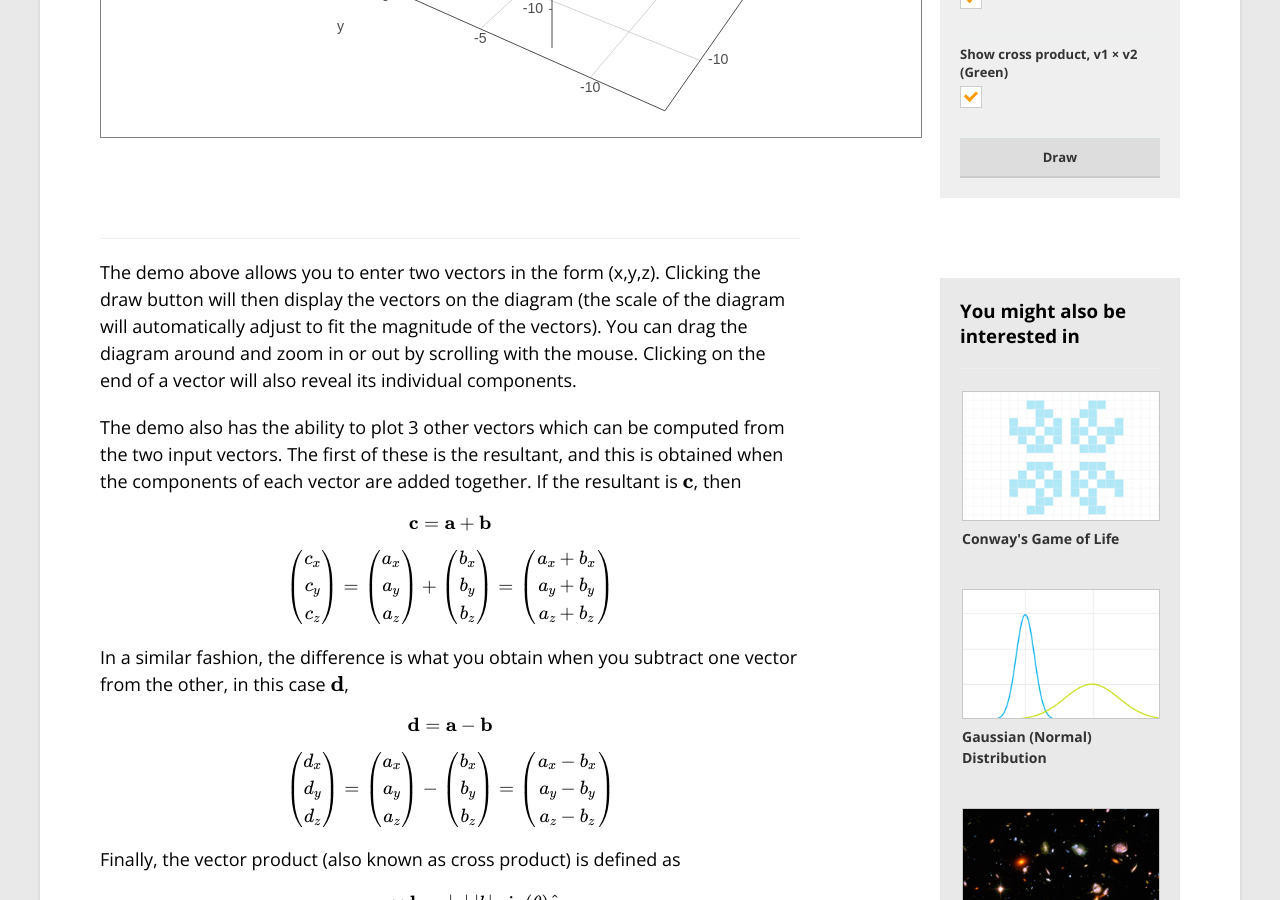
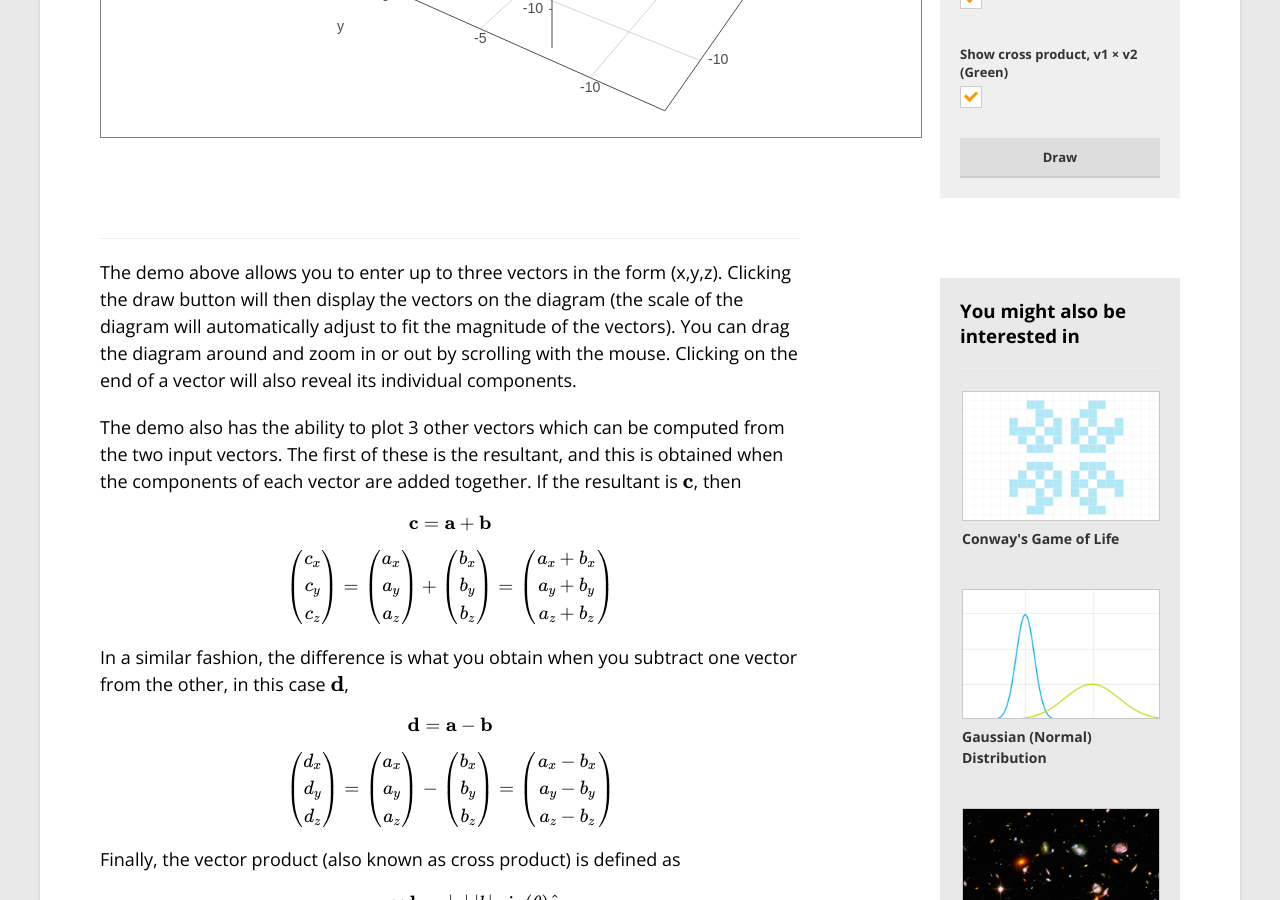
Before and after one commit to edwardball/academo.org, a Jekyll site: the page built from demos/3d-vector-plotter/index.html, in a window 1280 px wide and 900 px high, scrolled down 931 px. Built offline with Jekyll 4.4.1, drawn with Linux system fonts in a browser that asks for light colours; nearby versions of some CDN libraries; Markdown is read by kramdown in place of the engine named in the settings; formulas are drawn with MathJax 3; comment, search, counter and statistics services are not loaded.

Commit message:
Minor copy amend

```diff
--- a/demos/3d-vector-plotter/index.html
+++ b/demos/3d-vector-plotter/index.html
@@ -12,7 +12,7 @@ latex: true
 <div id="visualization"></div>
 
 <p>
-	The demo above allows you to enter two vectors in the form (x,y,z). Clicking the draw button will then display the vectors on the diagram (the scale
+	The demo above allows you to enter up to three vectors in the form (x,y,z). Clicking the draw button will then display the vectors on the diagram (the scale
 	of the diagram will automatically adjust to fit the magnitude of the vectors). You can drag the diagram around and zoom in or out by scrolling with the mouse. Clicking on the end of a vector will also reveal its individual components.
 </p>
 
```
